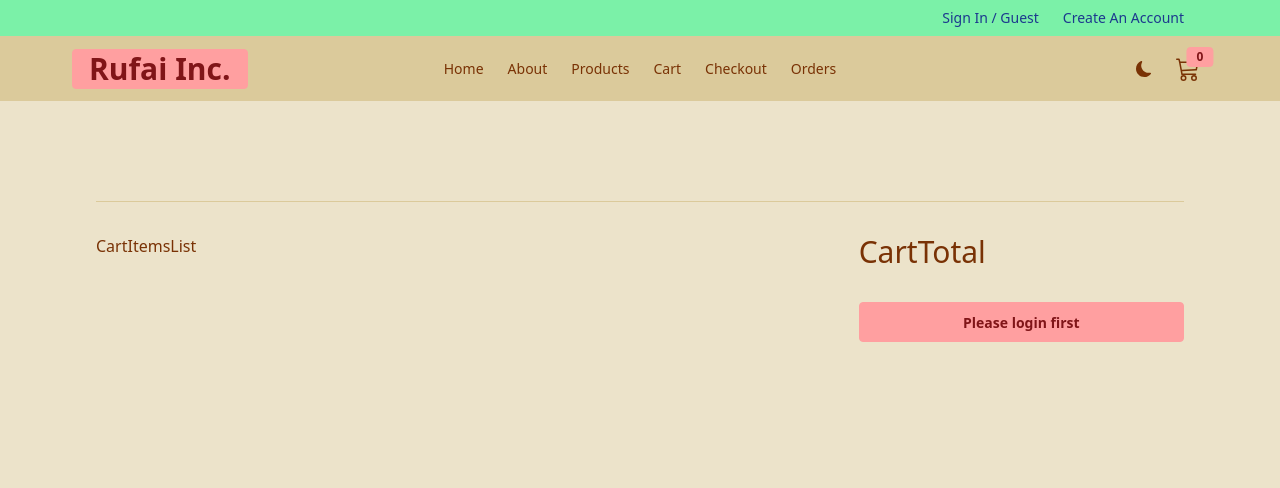
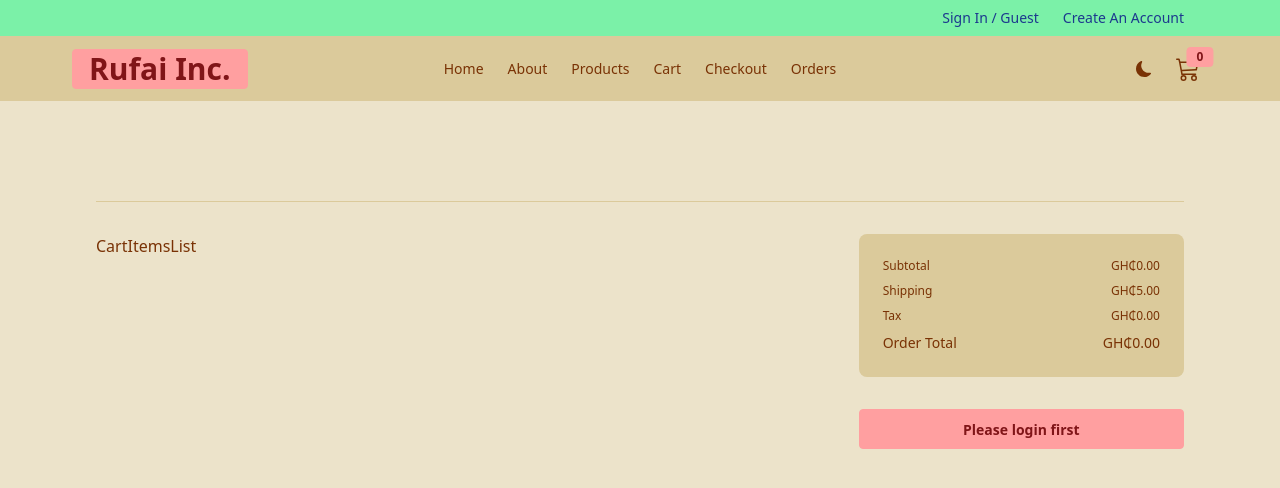
Before and after one commit to abdul-mumin-rufai/rufai-e-commence-react, a React (Vite) app: page /cart in a window 1280 px wide. Shown: the top 488 px of the page. Built offline with nearby package versions, Linux system fonts and the light colour scheme.

Commit message:
completed the cartTotal component.

```diff
--- a/src/components/CartTotal.jsx
+++ b/src/components/CartTotal.jsx
@@ -1,11 +1,35 @@
+import { useSelector } from "react-redux";
+import { formatPrice } from "../utils";
 
 
 const CartTotal = () => {
-  return (
-      <h1 className='text-3xl'>
-          CartTotal
-      </h1>
-  )
+    const {cartTotal, shipping, tax, orderTotal} = useSelector((state) => state.cartState);
+    return (
+        <div className='card bg-base-300'>
+            <div className="card-body">
+                {/* SUBTOTAL */}
+                <p className="flex justify-between text-xs border-b border-base-300 pd-2">
+                    <span> Subtotal</span>
+                    <span className="font-medium">{ formatPrice(cartTotal)}</span>
+                </p>
+                {/* SHIPPING */}
+                <p className="flex justify-between text-xs border-b border-base-300 pd-2">
+                    <span> Shipping</span>
+                    <span className="font-medium">{formatPrice(shipping)}</span>
+                </p>
+                {/* TAX */}
+                <p className="flex justify-between text-xs border-b border-base-300 pd-2">
+                    <span> Tax</span>
+                    <span className="font-medium">{formatPrice(tax)}</span>
+                </p>
+                {/* ORDER TOTAL*/}
+                <p className="flex justify-between text-sm pd-2">
+                    <span> Order Total</span>
+                    <span className="font-medium">{formatPrice(orderTotal)}</span>
+                </p>
+            </div>
+        </div>
+    )
 }
 
-export default CartTotal
+export default CartTotal;
--- a/src/featuresCart/cartSlice.js
+++ b/src/featuresCart/cartSlice.js
@@ -1,6 +1,7 @@
 import { createSlice } from '@reduxjs/toolkit';
 import { toast } from 'react-toastify';
 
+// every product is a cart item.
 const defaultState = {
     cartItems: [],
     numItemsInCart: 0,
```
